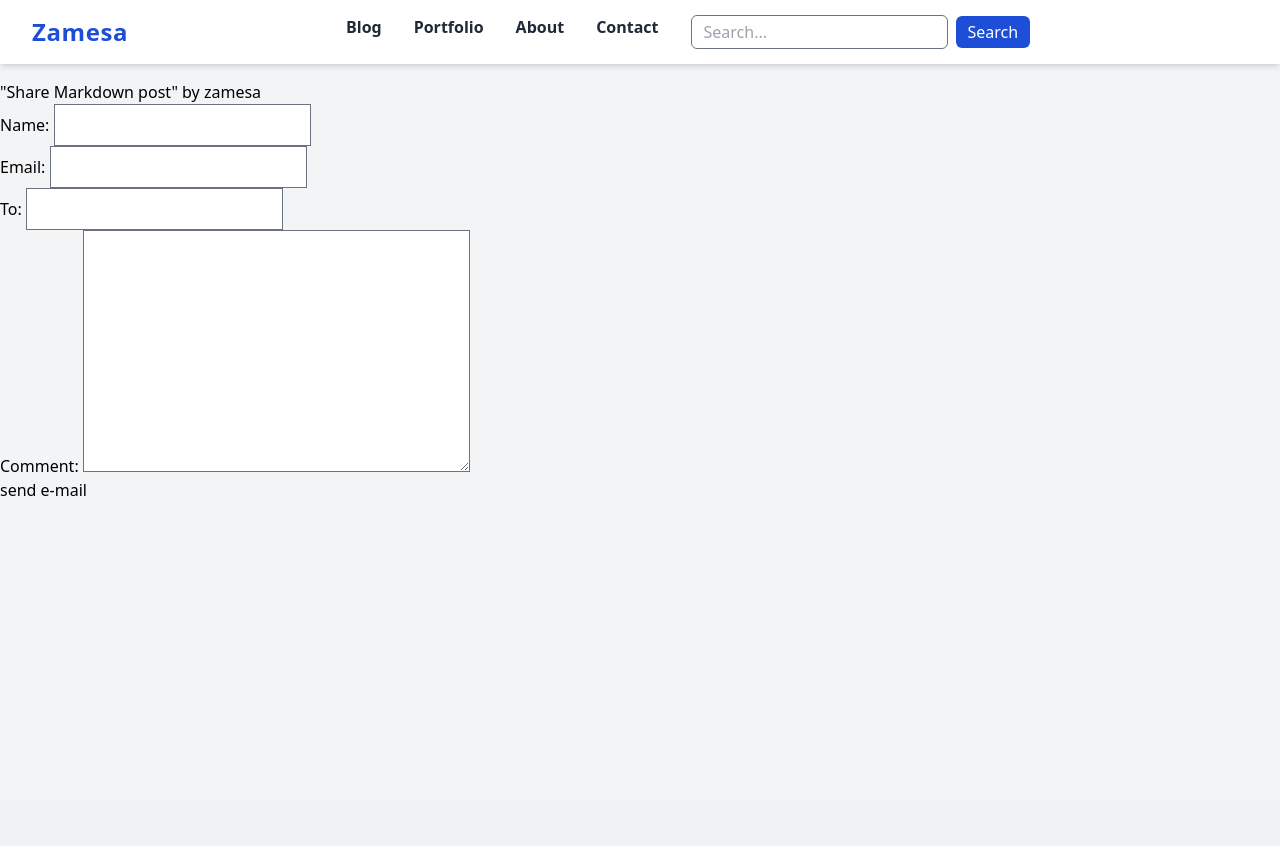
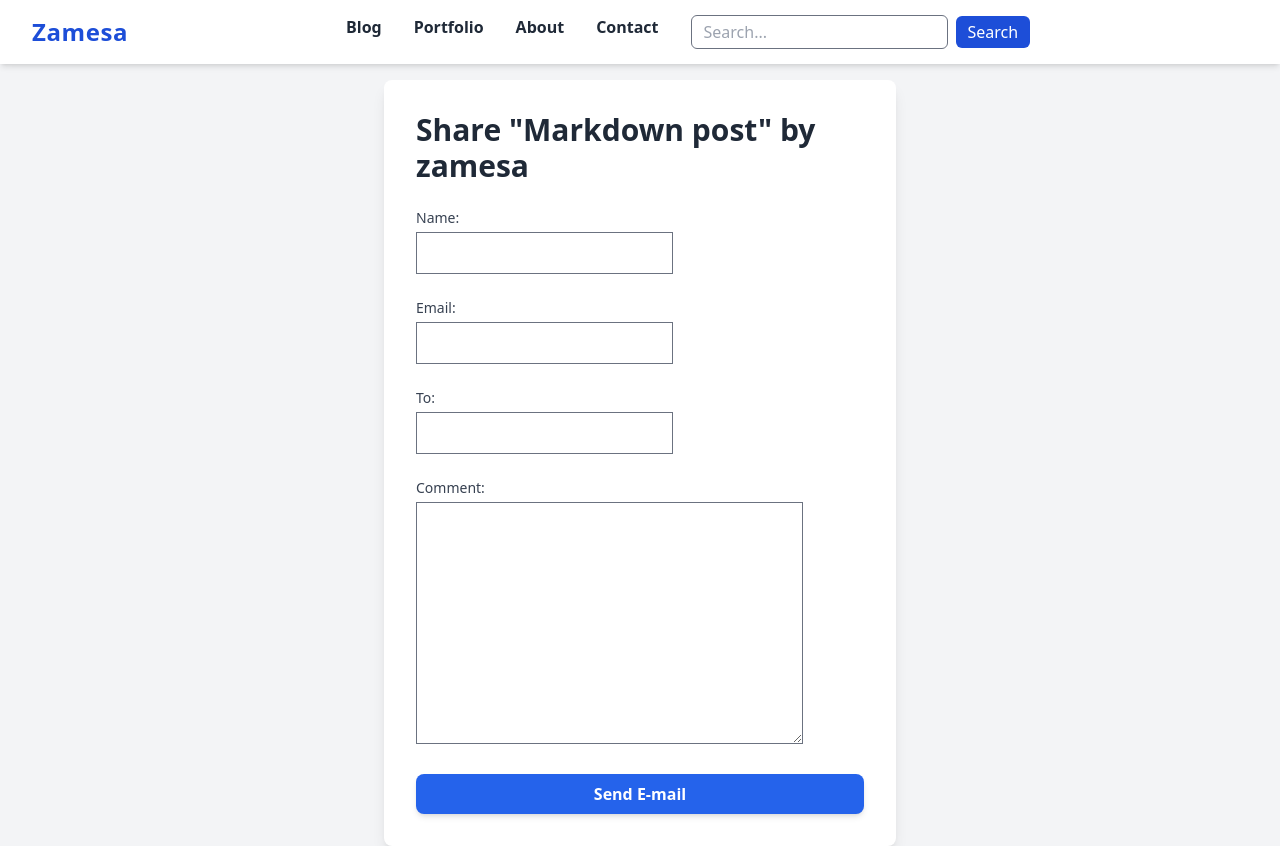
Before and after one commit to sktzamesa/Blog-Portfolio, a Django app: page /blog/20/share/ in a window 1280 px wide. Before the commit the page ends 496 px from the top, so only its background shows below. Run offline with Django 5.2, Linux system fonts and the light colour scheme; data comes from the database, SQL or seed files in the repository; style sheets or scripts are compiled from the project's sources; parts of the project's set-up code (start-up, migrations or seed data) failed here and were passed over; some libraries are stand-ins or nearby versions.

Commit message:
The first time

```diff
--- a/blog/templates/blog/post/search.html
+++ b/blog/templates/blog/post/search.html
@@ -45,10 +45,6 @@
       {% endfor %}
     </div>
 
-    <div class="mt-6 text-center">
-      <a href="{% url 'blog:post_search' %}" class="text-blue-600 hover:underline">Search again</a>
-    </div>
-
   {% else %}
     <h1 class="text-3xl font-bold text-gray-900 mb-6 text-center">Search for Posts</h1>
     <form method="get" class="space-y-6 max-w-lg mx-auto">
--- a/blog/templates/blog/post/share.html
+++ b/blog/templates/blog/post/share.html
@@ -2,19 +2,45 @@
 {% block title %} Share a post {% endblock %}
 
 {% block content %}
+    <div class="container mx-auto pt-20 px-4">
         {% if sent %}
-	<h1 class = pt-20>E-mail sucessfully sent</h1>
-	<p>
-		"{{post.title}}" was successfully sent to {{ form.cleaned_data.to }}
+            <div class="bg-green-100 border border-green-400 text-green-700 px-4 py-3 rounded-lg shadow-md">
+                <h1 class="text-2xl font-bold mb-2">E-mail Successfully Sent</h1>
+                <p class="text-lg">
+                    "{{ post.title }}" was successfully sent to {{ form.cleaned_data.to }}
                 </p>
+            </div>
         {% else %}
-	<div class="pt-20">
-	<h1>"Share {{post.title}}" by {{post.author}}</h1>
-	<form method = "post">
-		{{form.as_p}}
+            <div class="bg-white rounded-lg shadow-lg p-8 max-w-lg mx-auto">
+                <h1 class="text-3xl font-bold mb-6 text-gray-800">Share "{{ post.title }}" by {{ post.author }}</h1>
+                <form method="post" class="space-y-6">
                     {% csrf_token %}
-		<input type = "submit" value = "send e-mail">
+
+                    <div>
+                        <label class="block text-sm font-medium text-gray-700 mb-1" for="name">Name:</label>
+                        {{ form.name }}
+                    </div>
+
+                    <div>
+                        <label class="block text-sm font-medium text-gray-700 mb-1" for="email">Email:</label>
+                        {{ form.email }}
+                    </div>
+
+                    <div>
+                        <label class="block text-sm font-medium text-gray-700 mb-1" for="to">To:</label>
+                        {{ form.to }}
+                    </div>
+
+                    <div>
+                        <label class="block text-sm font-medium text-gray-700 mb-1" for="comment">Comment:</label>
+                        {{ form.comment }}
+                    </div>
+
+                    <button type="submit" class="w-full bg-blue-600 hover:bg-blue-700 text-white font-semibold py-2 px-4 rounded-lg shadow-md focus:outline-none focus:ring-2 focus:ring-blue-400 focus:ring-opacity-75">
+                        Send E-mail
+                    </button>
                 </form>
             </div>
         {% endif %}
+    </div>
 {% endblock %}
--- a/theme/static_src/tailwind.config.js
+++ b/theme/static_src/tailwind.config.js
@@ -33,13 +33,13 @@ module.exports = {
         /* JS 1: Ignore any JavaScript in node_modules folder. */
         // '!../../**/node_modules',
         /* JS 2: Process all JavaScript files in the project. */
-        '../../**/*.js',
+        //'../../**/*.js',
 
         /**
          * Python: If you use Tailwind CSS classes in Python, uncomment the following line
          * and make sure the pattern below matches your project structure.
          */
-        '../../**/*.py'
+        //'../../**/*.py'
     ],
     theme: {
         extend: {},
```
Also changed, not shown: blog/templates/blog/base.html (+2 -6 lines). Lines whose indentation alone changed are shown as unchanged.
